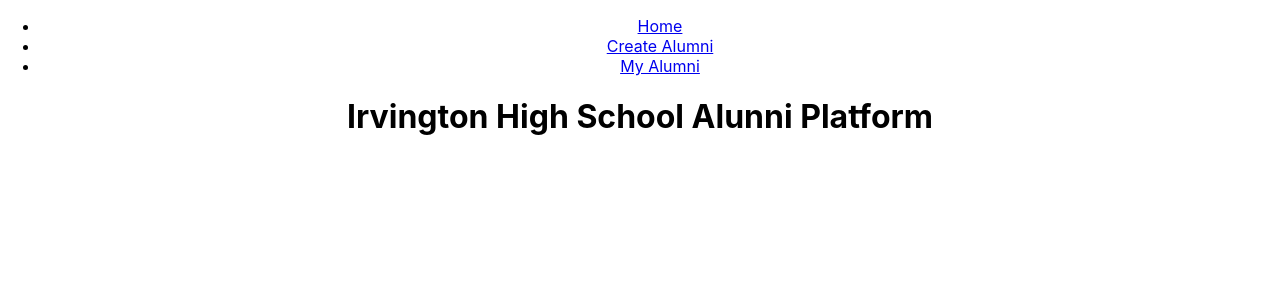
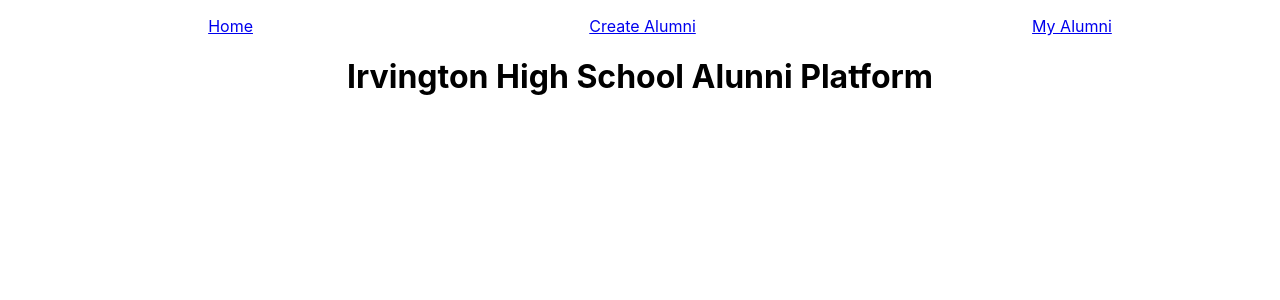
Before and after one commit to ssiarules/alumni-client-2, a React (Create React App) app in the folder alumni-client/: page / in a window 1280 px wide. Shown: the top 300 px of the page. Built offline with nearby package versions, Linux system fonts and the light colour scheme; no server answers.

Commit message:
added Navbar to navbar.js and add styles to the navbar

```diff
--- a/alumni-client/package.json
+++ b/alumni-client/package.json
@@ -6,12 +6,13 @@
   "dependencies": {
     "react": "^16.11.0",
     "react-dom": "^16.11.0",
+    "react-redux": "^7.1.3",
     "react-router-dom": "^5.1.2",
     "react-router-native": "^5.1.2",
     "react-scripts": "3.2.0",
-    "react-redux": "^7.1.3",
+    "redux": "^4.0.4",
     "redux-thunk": "^2.3.0",
-    "redux": "^4.0.4"
+    "styled-components": "^4.4.1"
   },
   "scripts": {
     "start": "react-scripts start",
--- a/alumni-client/src/components/Navbar.js
+++ b/alumni-client/src/components/Navbar.js
@@ -1,14 +1,31 @@
 import React from 'react'
 import { Link } from 'react-router-dom'
+import styled from 'styled-components';
+
+const StyledNav = styled.nav`
+    li {
+        list-style: none;
+    }
+
+    ul {
+        display: flex;
+        justify-content: space-around;
+    }
+`;
+
+//list-style removes the bullets
 
 
-const Navbar = () => <nav>
+const Navbar = () => (
+    <StyledNav>
+        <nav>
             <ul>
                 <li><Link to="/">Home</Link></li>
                 <li><Link to="/alumni/new">Create Alumni</Link></li>
                 <li><Link to="/alumni">My Alumni</Link></li>
-
             </ul>
         </nav>
+    </StyledNav>
+);
 
 export default Navbar
```
Also changed, not shown: 1 other file (tests, documents, lock files or other folders). Lines whose indentation alone changed are shown as unchanged.
